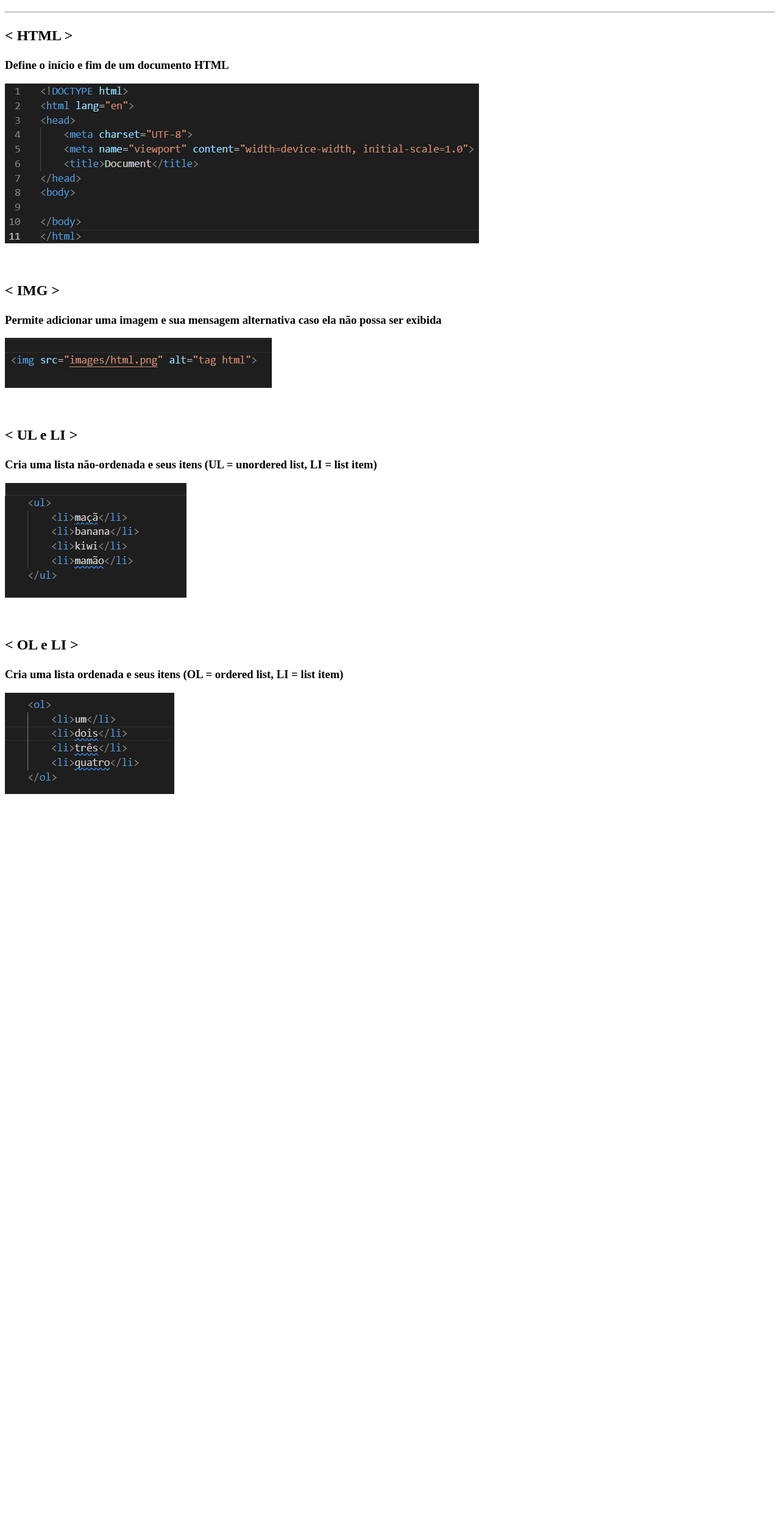
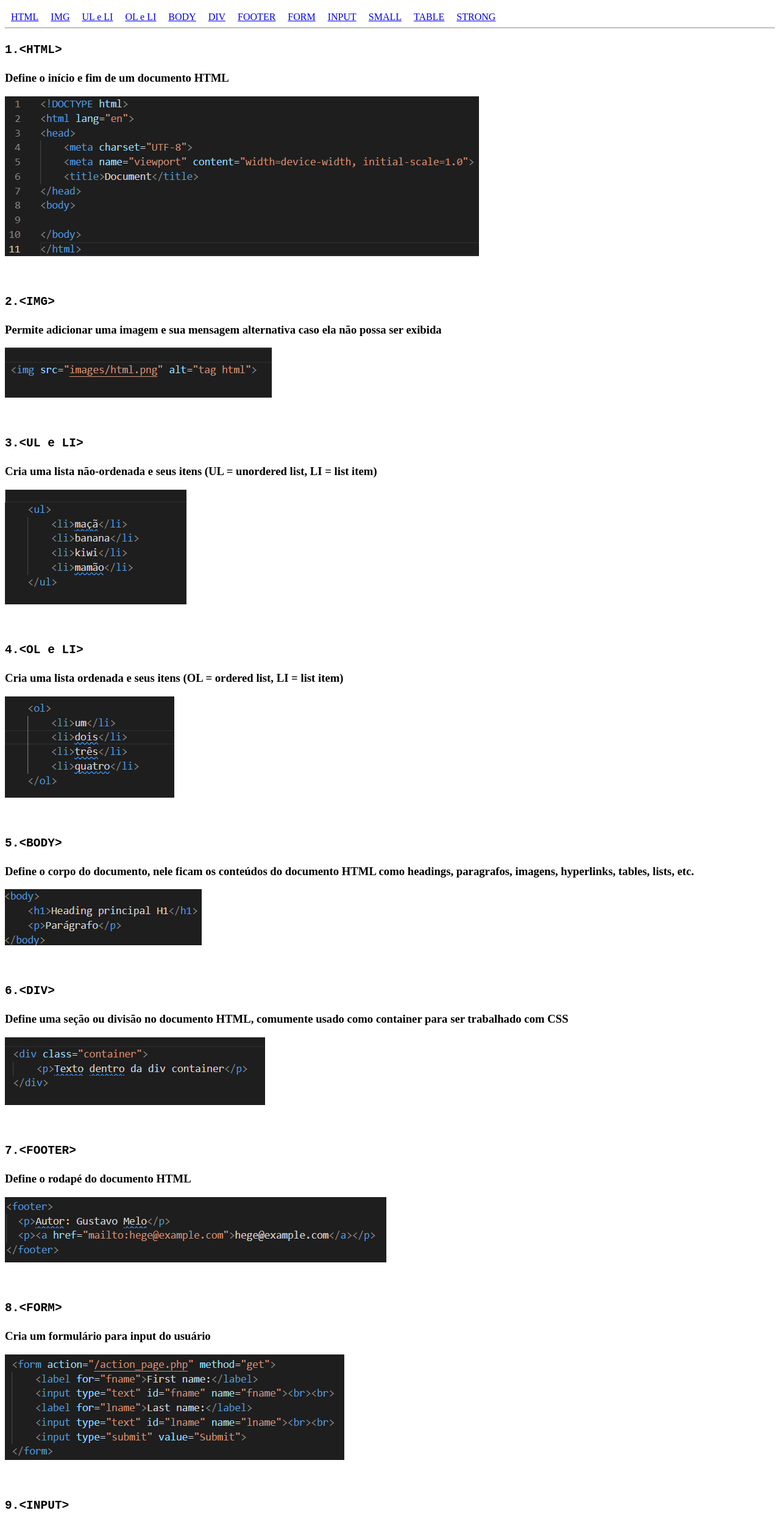
Before and after one commit to GustavoMeloCoelho/dicionario_html, a plain HTML site: page index.html in a window 1280 px wide. Shown: the part 61-2560 px from the top of the page at 61% size. Before the commit the page ends 1375 px from the top, so only its background shows below. Drawn offline with Linux system fonts and the light colour scheme.

Commit message:
Adicionar dicionário HTML

```diff
--- a/index.html
+++ b/index.html
@@ -4,32 +4,95 @@
     <meta charset="UTF-8">
     <meta name="viewport" content="width=device-width, initial-scale=1.0">
     <title>Dicionário HTML TAG</title>
+    <link rel="stylesheet" href="style.css">
 </head>
 <body>
     <h1>Dicionário de Tags HTML</h1>
+    <div class="navigator">
+        <a href="#section-01">HTML</a>
+        <a href="#section-02">IMG</a>
+        <a href="#section-03">UL e LI</a>
+        <a href="#section-04">OL e LI</a>
+        <a href="#section-05">BODY</a>
+        <a href="#section-06">DIV</a>
+        <a href="#section-07">FOOTER</a>
+        <a href="#section-08">FORM</a>
+        <a href="#section-09">INPUT</a>
+        <a href="#section-10">SMALL</a>
+        <a href="#section-11">TABLE</a>
+        <a href="#section-12">STRONG</a>
+    </div>
     <hr>
-    <h2><p>< HTML ></p></h2>
+    <h2 id="section-01"><p><xmp>1.<HTML></xmp></p></h2>
     <h3><p>Define o início e fim de um documento HTML</p></h3>
     <div class="code-container">
         <img src="images/html.png" alt="tag html">
     </div>
     <br><br>
-    <h2><p>< IMG > </p></h2>
+    <h2 id="section-02"><p><xmp>2.<IMG></xmp></p></h2>
     <h3><p>Permite adicionar uma imagem e sua mensagem alternativa caso ela não possa ser exibida</p></h3>
     <div class="code-container">
-        <img src="images/img.png" alt="tag html">
+        <img src="images/img.png" alt="tag img">
     </div>
     <br><br>
-    <h2><p>< UL e LI ></p></h2>
+    <h2 id="section-03"><p><xmp>3.<UL e LI></xmp></p></h2>
     <h3><p>Cria uma lista não-ordenada e seus itens (UL = unordered list, LI = list item)</p></h3>
     <div class="code-container">
-        <img src="images/UL.png" alt="tag html">
+        <img src="images/UL.png" alt="tag ul e li">
     </div>
     <br><br>
-    <h2><p>< OL e LI ></p></h2>
+    <h2 id="section-04"><p><xmp>4.<OL e LI></xmp></p></h2>
     <h3><p>Cria uma lista ordenada e seus itens (OL = ordered list, LI = list item)</p></h3>
     <div class="code-container">
-        <img src="images/OL.png" alt="tag html">
+        <img src="images/OL.png" alt="ol e li">
+    </div>
+    <br><br>
+    <h2 id="section-05"><p><xmp>5.<BODY></xmp></p></h2>
+    <h3><p>Define o corpo do documento, nele ficam os conteúdos do documento HTML como headings, paragrafos, imagens, hyperlinks, tables, lists, etc.</p></h3>
+    <div class="code-container">
+        <img src="images/body.png" alt="tag body">
+    </div>
+    <br><br>
+    <h2 id="section-06"><p><xmp>6.<DIV></xmp></p></h2>
+    <h3><p>Define uma seção ou divisão no documento HTML, comumente usado como container para ser trabalhado com CSS</p></h3>
+    <div class="code-container">
+        <img src="images/div.png" alt="tag div">
+    </div>
+    <br><br>
+    <h2 id="section-07"><p><xmp>7.<FOOTER></xmp></p></h2>
+    <h3><p>Define o rodapé do documento HTML</p></h3>
+    <div class="code-container">
+        <img src="images/footer.png" alt="tag footer">
+    </div>
+    <br><br>
+    <h2 id="section-08"><p><xmp>8.<FORM></xmp></p></h2>
+    <h3><p>Cria um formulário para input do usuário</p></h3>
+    <div class="code-container">
+        <img src="images/form.png" alt="tag form">
+    </div>
+    <br><br>
+    <h2 id="section-09"><p><xmp>9.<INPUT></xmp></p></h2>
+    <h3><p>Cria um campo para input do usuário</p></h3>
+    <div class="code-container">
+        <img src="images/input.png" alt="tag input">
+    </div>
+    <br><br>
+    <h2 id="section-10"><p><xmp>10.<SMALL></xmp></p></h2>
+    <h3><p>Transforma o texto em pequeno</p></h3>
+    <div class="code-container">
+        <img src="images/small.png" alt="tag small">
+    </div>
+    <br><br>
+    <h2 id="section-11"><p><xmp>11.<TABLE></xmp></p></h2>
+    <h3><p>Cria uma tabela</p></h3>
+    <div class="code-container">
+        <img src="images/table.png" alt="tag table">
+    </div>
+    <br><br>
+    <h2 id="section-12"><p><xmp>12.<STRONG></xmp></p></h2>
+    <h3><p>Define o texto como bold</p></h3>
+    <div class="code-container">
+        <img src="images/strong.png" alt="tag strong">
     </div>
 </body>
 </html>
--- a/style.css
+++ b/style.css
@@ -0,0 +1,9 @@
+.navigator {
+    display: flex;
+
+}
+
+a {
+    padding-left: 10px;
+    padding-right: 10px;
+}
```
Also changed, not shown: gfgf.html (deleted, +0 -18 lines), images/body.png (added), images/div.png (added), images/footer.png (added), images/form.png (added), images/input.png (added), images/small.png (added), images/strong.png (added), images/table.png (added), 1 other file.
